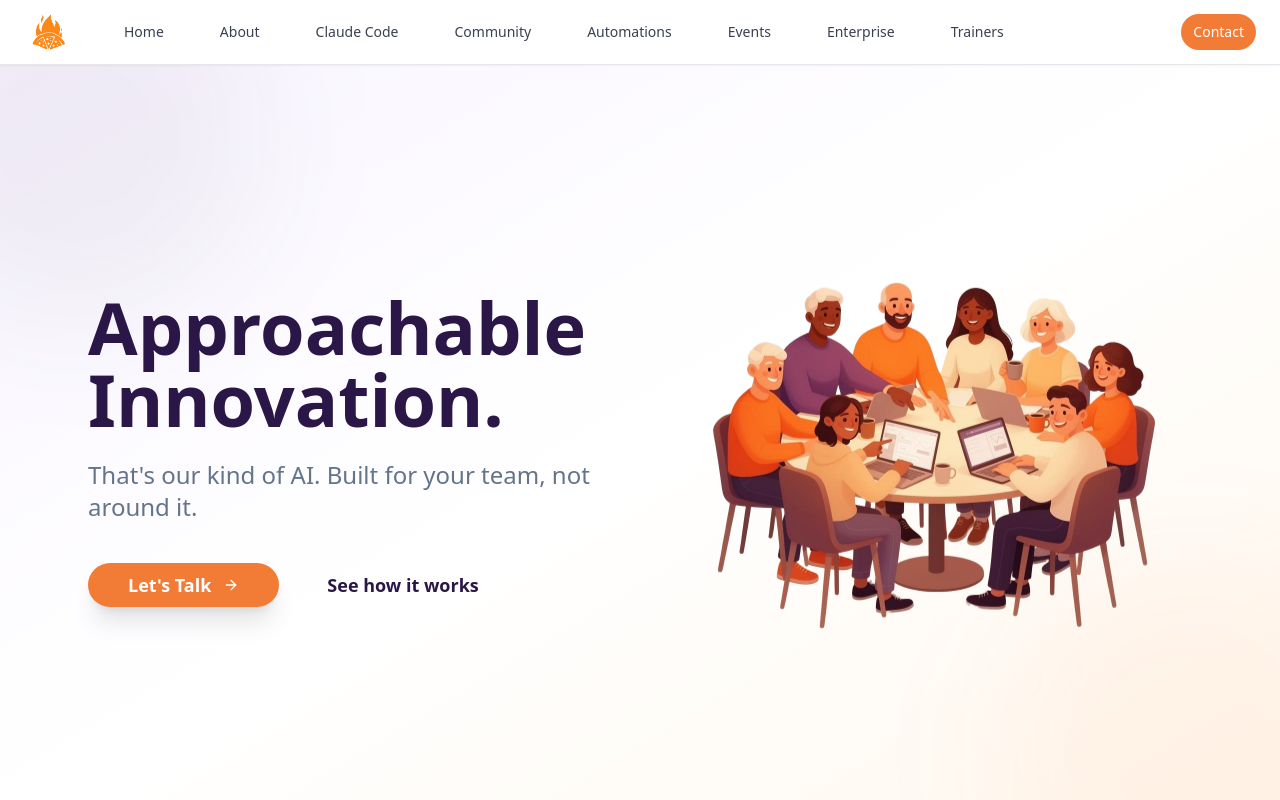
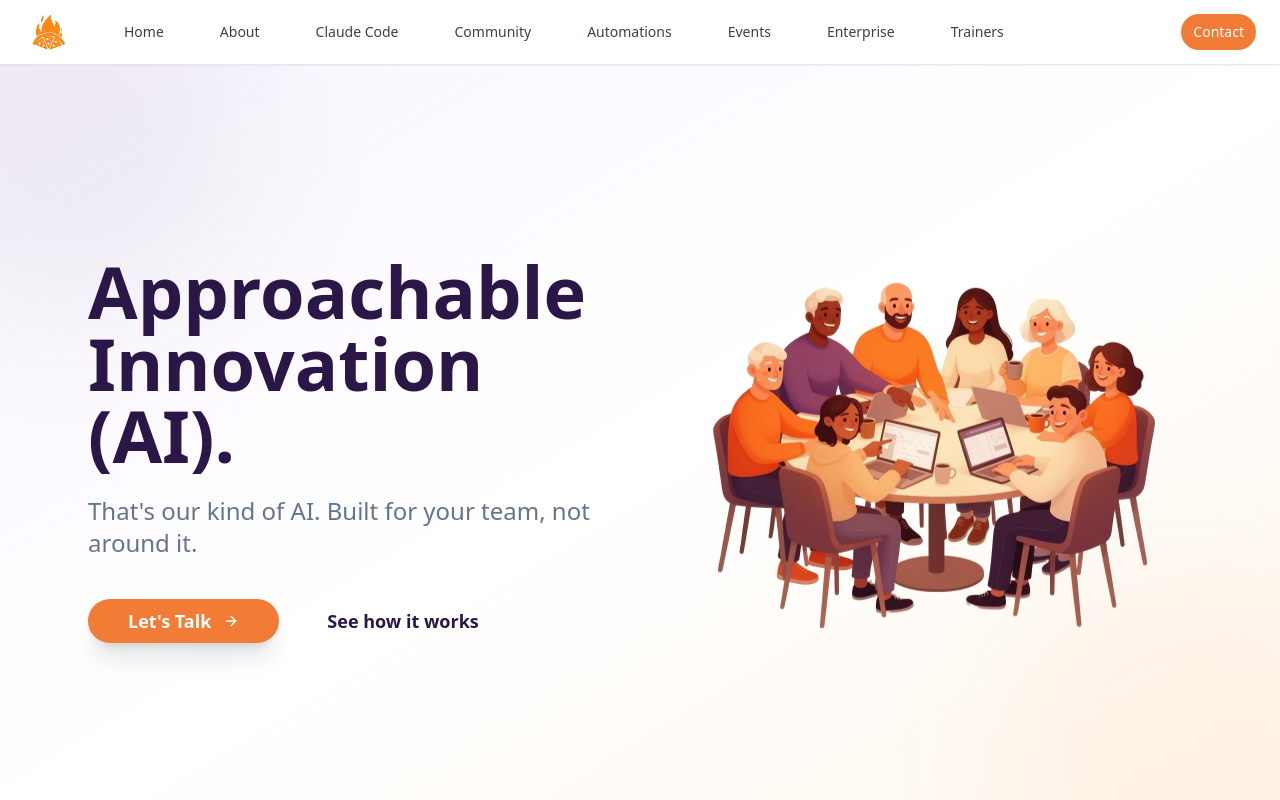
Before and after one commit to KK-purposely/launch-by-lunch-lane, a React (Vite) app: page / in a window 1280 px wide. Shown: the top 800 px of the page. Built offline with nearby package versions, Linux system fonts and the light colour scheme.

Commit message:
Preceding changes

```diff
--- a/src/pages/Index.tsx
+++ b/src/pages/Index.tsx
@@ -102,7 +102,7 @@ const Index = () => {
                   animate={{ opacity: 1, y: 0 }}
                   transition={{ duration: 0.7, ease: "easeOut" }}
                 >
-                  Approachable Innovation.
+                  Approachable Innovation (AI).
                 </motion.h1>
                 <motion.p
                   className="text-xl md:text-2xl text-muted-foreground max-w-lg mb-10 leading-relaxed"
```
